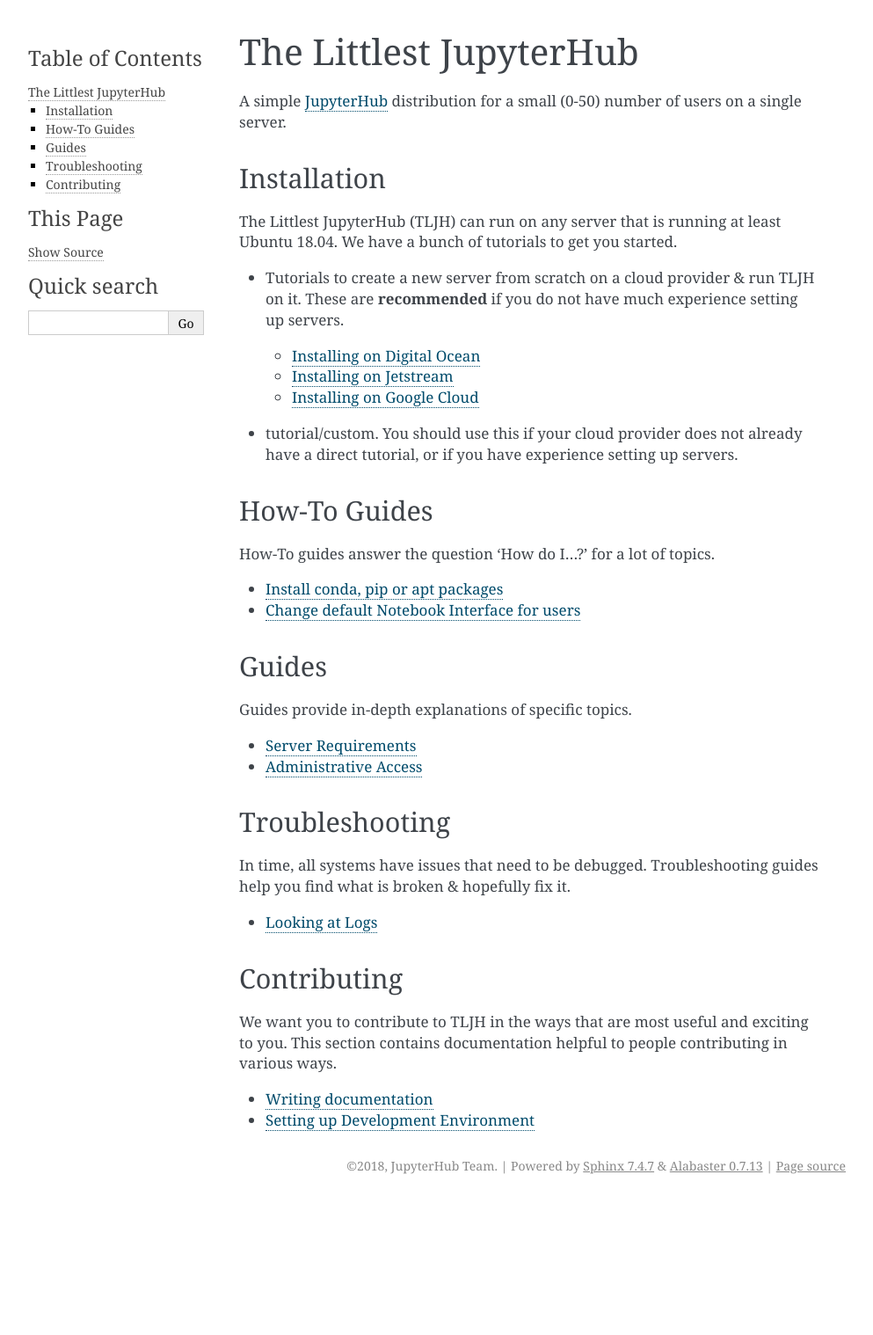
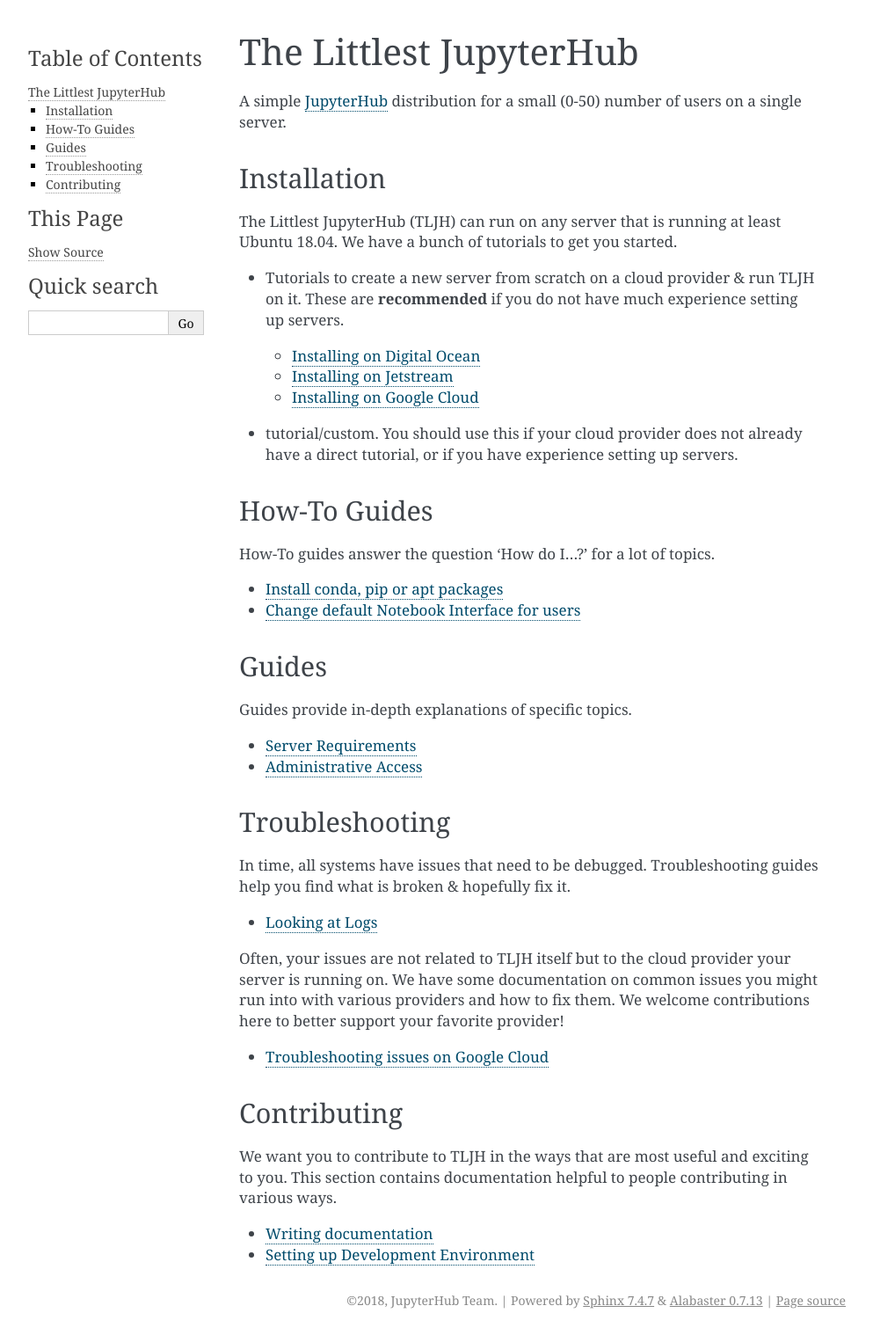
Before and after one commit to jupyterhub/the-littlest-jupyterhub, a Sphinx documentation site: the page built from docs/index.rst, in a window 1280 px wide. Shown: the whole page at 88% size, without its empty margins (148-1141 px from the left). Built offline with Sphinx 7.4.7, drawn with Linux system fonts in a browser that asks for light colours; comment, search, counter and statistics services are not loaded; before the commit the page ends 1365 px from its top, so only the background shows below that.

Commit message:
Add troubleshooting guide for google cloud

```diff
--- a/docs/index.rst
+++ b/docs/index.rst
@@ -59,6 +59,16 @@
 
    troubleshooting/logs
 
+Often, your issues are not related to TLJH itself but to the cloud provider
+your server is running on. We have some documentation on common issues you
+might run into with various providers and how to fix them. We welcome contributions
+here to better support your favorite provider!
+
+.. toctree::
+   :titlesonly:
+
+   troubleshooting/providers/google
+
 Contributing
 ============
 
```
Also changed, not shown: docs/troubleshooting/providers/google.rst (added, +22 -0 lines).
